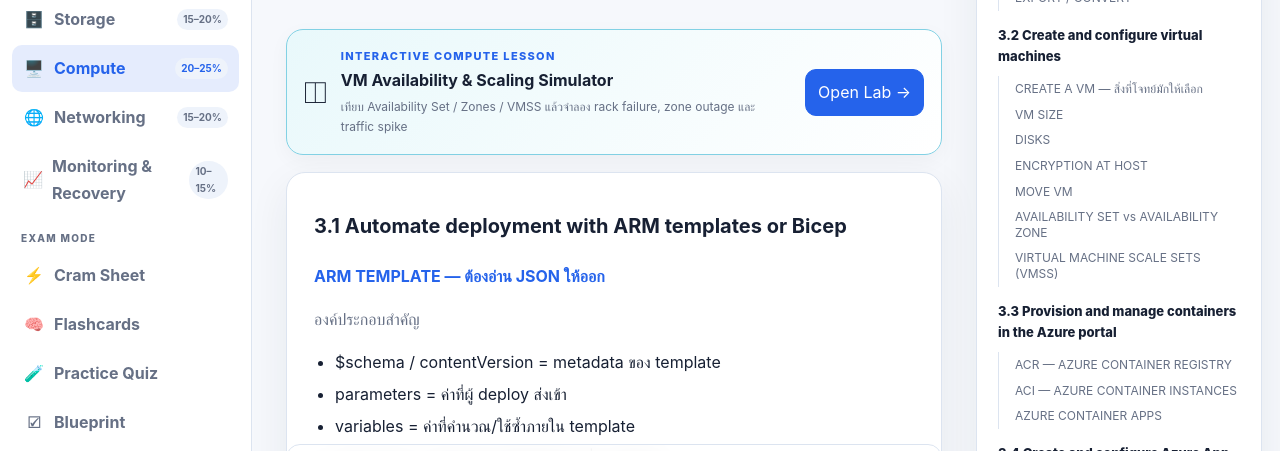
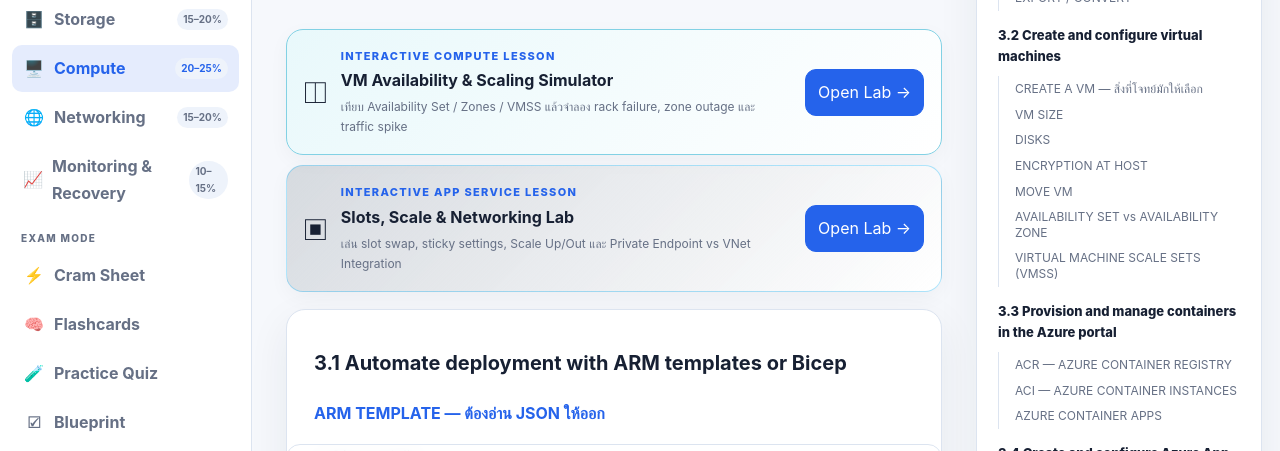
Before and after one commit to somkid-s5/az-104-master-cram-book, a plain HTML site: page compute.html in a window 1280 px wide. Shown: the part 279-730 px from the top of the page. Drawn offline with Linux system fonts and the light colour scheme.

Commit message:
Expose App Service visual lab on Compute page

```diff
--- a/compute.html
+++ b/compute.html
@@ -1 +1 @@
-<!doctype html><html lang="th"><head><meta charset="utf-8"><meta name="viewport" content="width=device-width,initial-scale=1"><title>Compute • AZ-104</title><link rel="stylesheet" href="assets/app.css"></head><body data-page="compute"><script src="assets/app.js"></script><script src="assets/compute-enhance.js"></script></body></html>
+<!doctype html><html lang="th"><head><meta charset="utf-8"><meta name="viewport" content="width=device-width,initial-scale=1"><title>Compute • AZ-104</title><link rel="stylesheet" href="assets/app.css"></head><body data-page="compute"><script src="assets/app.js"></script><script src="assets/compute-enhance.js"></script><script src="assets/appservice-enhance.js"></script></body></html>
```
